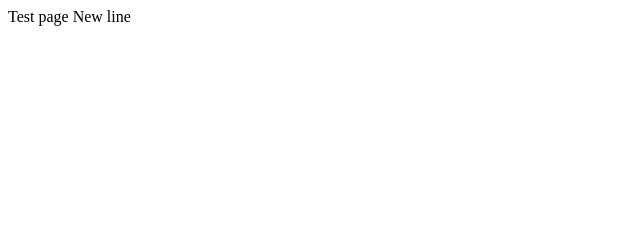
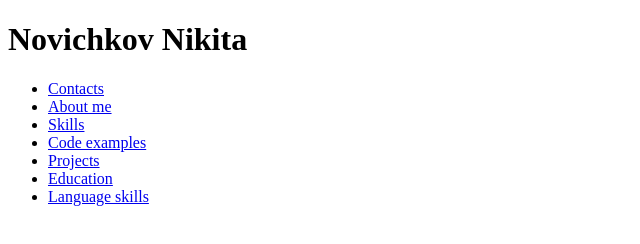
Before and after one commit to nn164ru/rsschool-cv, a plain HTML site: page index.html in a window 1280 px wide. Shown: the whole page, without its empty margins (0-640 px from the left). Drawn offline with Linux system fonts and the light colour scheme.

Commit message:
feat: add structure

```diff
--- a/index.html
+++ b/index.html
@@ -4,10 +4,28 @@
     <meta charset="UTF-8">
     <meta http-equiv="X-UA-Compatible" content="IE=edge">
     <meta name="viewport" content="width=device-width, initial-scale=1.0">
-    <title>Document</title>
+    <title>Cv</title>
 </head>
 <body>
-    Test page
-    New line
+    <head>
+        <h1>Novichkov Nikita</h1>
+        <nav>
+            <ul>
+            <li><a href="#">Contacts</a></li>
+            <li><a href="#">About me</a></li>
+            <li><a href="#">Skills</a></li>
+            <li><a href="#">Code examples</a></li>
+            <li><a href="#">Projects</a></li>
+            <li><a href="#">Education</a></li>
+            <li><a href="#">Language skills</a></li>
+            </ul>
+        </nav>
+    </head>
+    <main>
+
+    </main>
+    <footer>
+
+    </footer>
 </body>
 </html>
```
